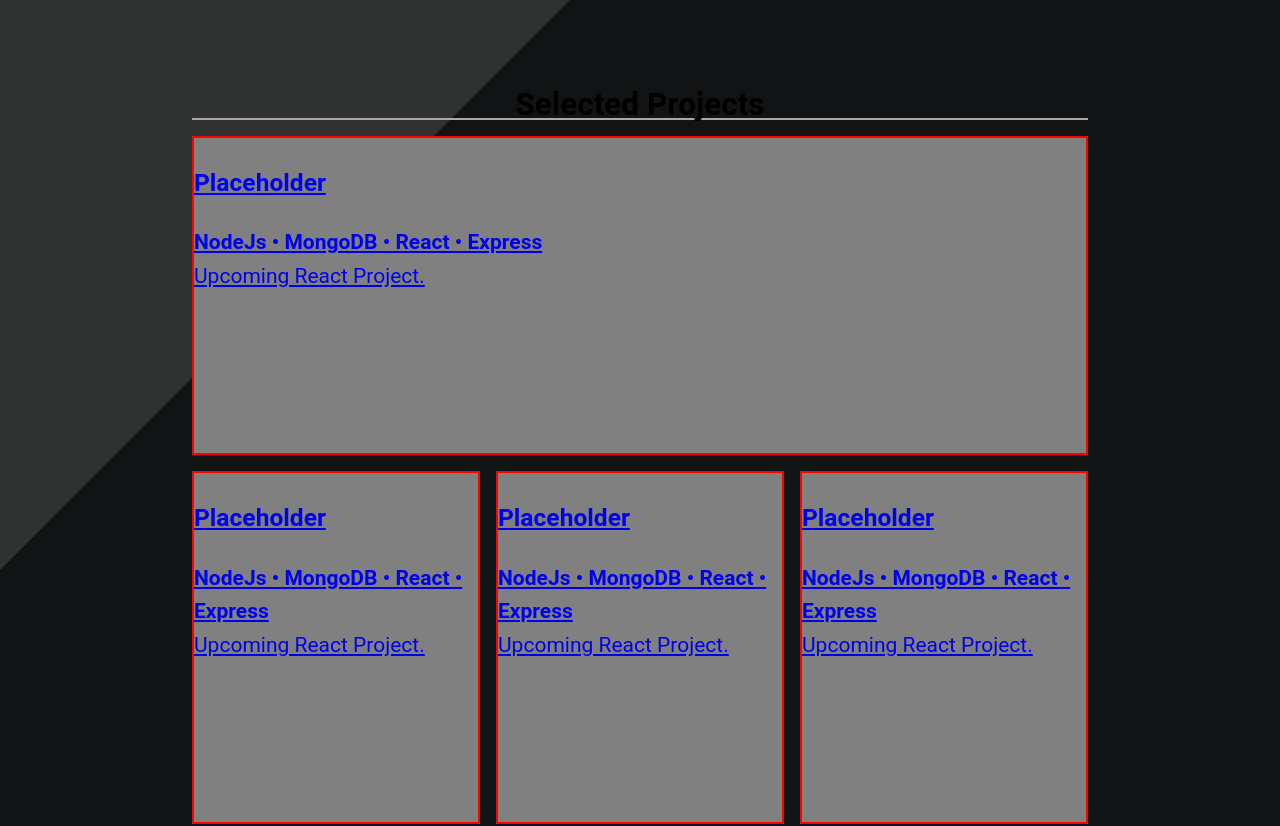
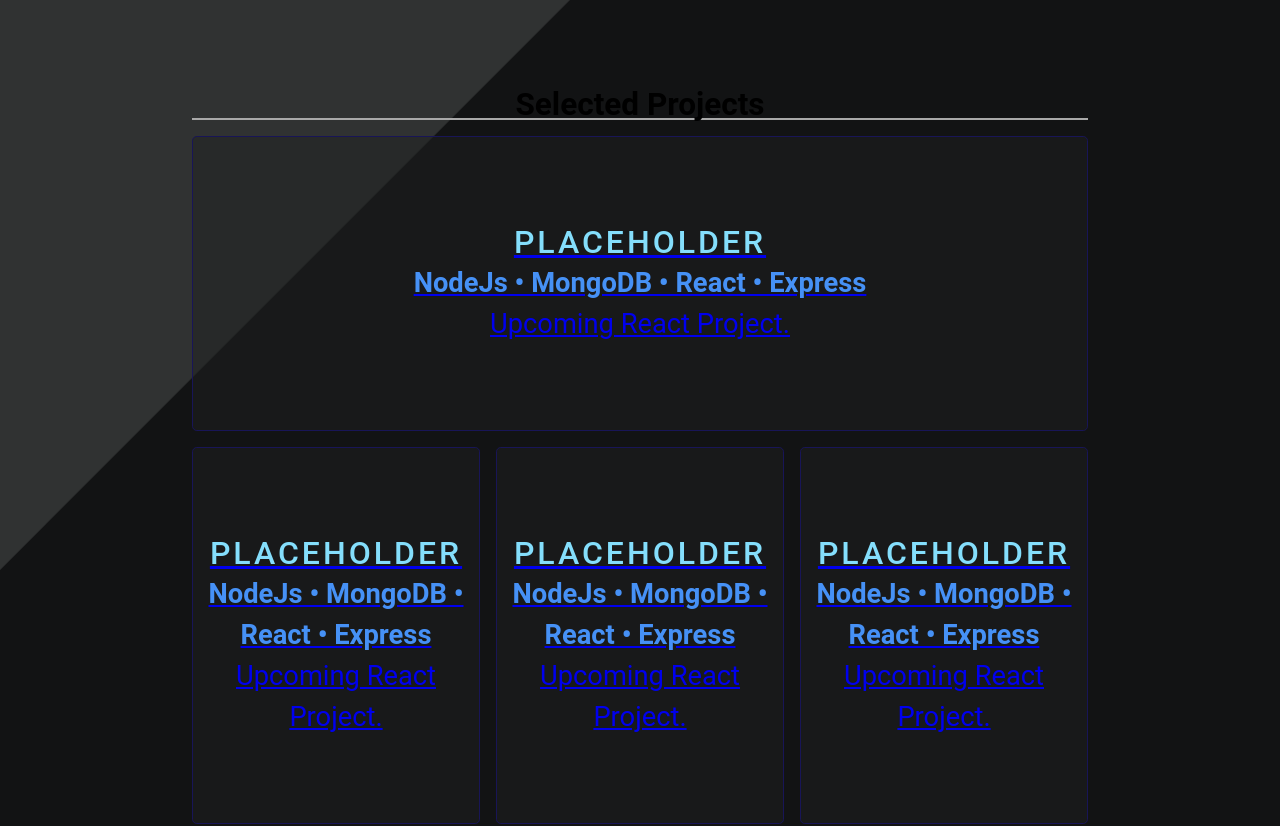
Before and after one commit to Lucascn21/portfolio, a React (Create React App) app: page / in a window 1280 px wide. Shown: the part 720-1546 px from the top of the page. Built offline with nearby package versions, Linux system fonts and the light colour scheme.

Commit message:
project card mock

```diff
--- /dev/null
+++ b/src/components/ProjectCard.css
@@ -0,0 +1,49 @@
+.projectCard {
+  text-decoration: none;
+  background: rgba(31, 32, 32, 0.502);
+  font-size: 1.3em;
+  font-weight: 400;
+  line-height: 1.5;
+  border: 0.1rem solid #181557;
+  border-radius: 0.3rem;
+  color: #fff;
+}
+
+.projectCard > a {
+  height: 100%;
+  align-items: center;
+  text-align: center;
+  flex-direction: column;
+  display: flex;
+  justify-content: center;
+}
+
+.projectCard > a > h3 {
+  margin: 0;
+}
+
+.projectCard > a > h3 {
+  margin: 0;
+  color: #84defc;
+  line-height: 1.3;
+  font-size: 2rem;
+  font-weight: 500;
+  letter-spacing: 3px;
+  text-transform: uppercase;
+  position: relative;
+}
+
+.projectCard > a > p > strong {
+  color: #4691f6;
+}
+
+.projectCard:hover {
+  background-color: rgb(55, 62, 87, 0.502);
+  border: 1px solid #0d052c;
+}
+
+@media (max-width: 40em) {
+  .projectCard {
+    font-size: 1.2rem;
+  }
+}
--- a/src/components/ProjectCard.jsx
+++ b/src/components/ProjectCard.jsx
@@ -1,6 +1,7 @@
+import './ProjectCard.css'
 export const ProjectCard = ({ projectId }) => {
   return (
-    <article id={`project-${projectId}`} className="project">
+    <article id={`project-${projectId}`} className="projectCard">
       <a href={`#project-${projectId}`}>
         <h3>Placeholder</h3>
         <p>
```
